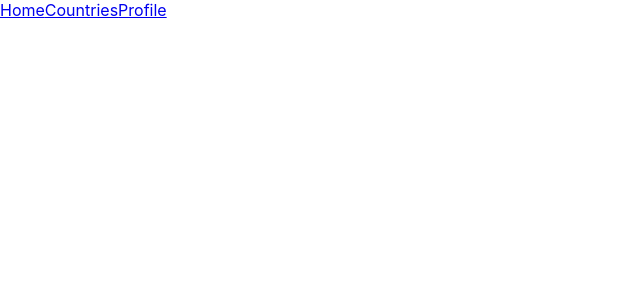
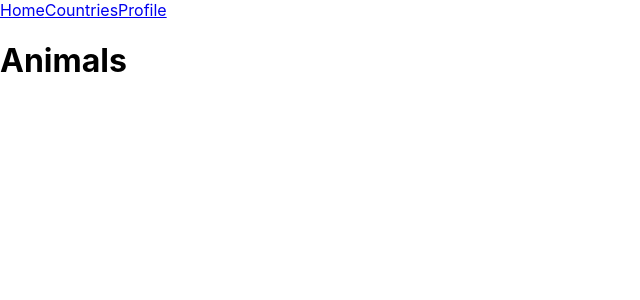
Before and after one commit to Tezcatlimichi/Xibalba-frontend, a React (Create React App) app in the folder xibalba/: page /animals in a window 1280 px wide. Shown: the top 300 px of the page, without its empty margins (0-640 px from the left). Built offline with nearby package versions, Linux system fonts and the light colour scheme.

Commit message:
created route to go to amimals page

```diff
--- a/xibalba/src/App.js
+++ b/xibalba/src/App.js
@@ -21,6 +21,7 @@ function App() {
             path="/countries/:id/underwater/:caveId"
             element={<Underwater />}
           />
+          <Route path="/animals" element={<Animals />} />
         </Routes>
       </main>
     </div>
--- a/xibalba/src/pages/Animals.js
+++ b/xibalba/src/pages/Animals.js
@@ -1,5 +1,9 @@
 const Animals = () => {
-  return
+  return (
+    <div>
+      <h1>Animals</h1>
+    </div>
+  )
 }
 
 export default Animals
```
